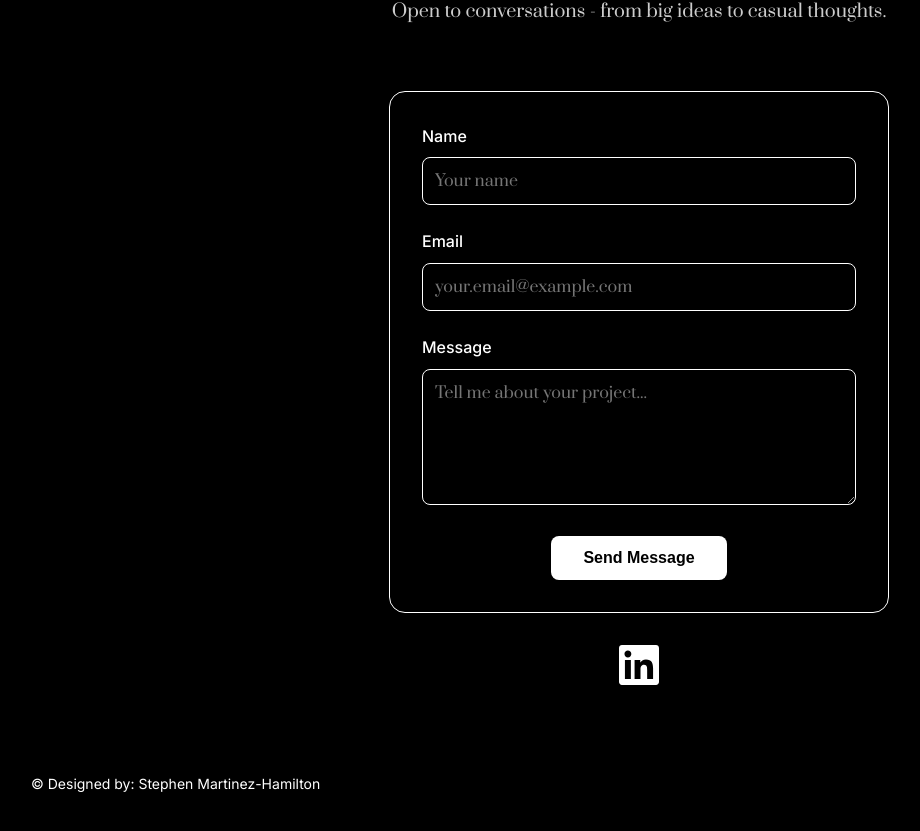
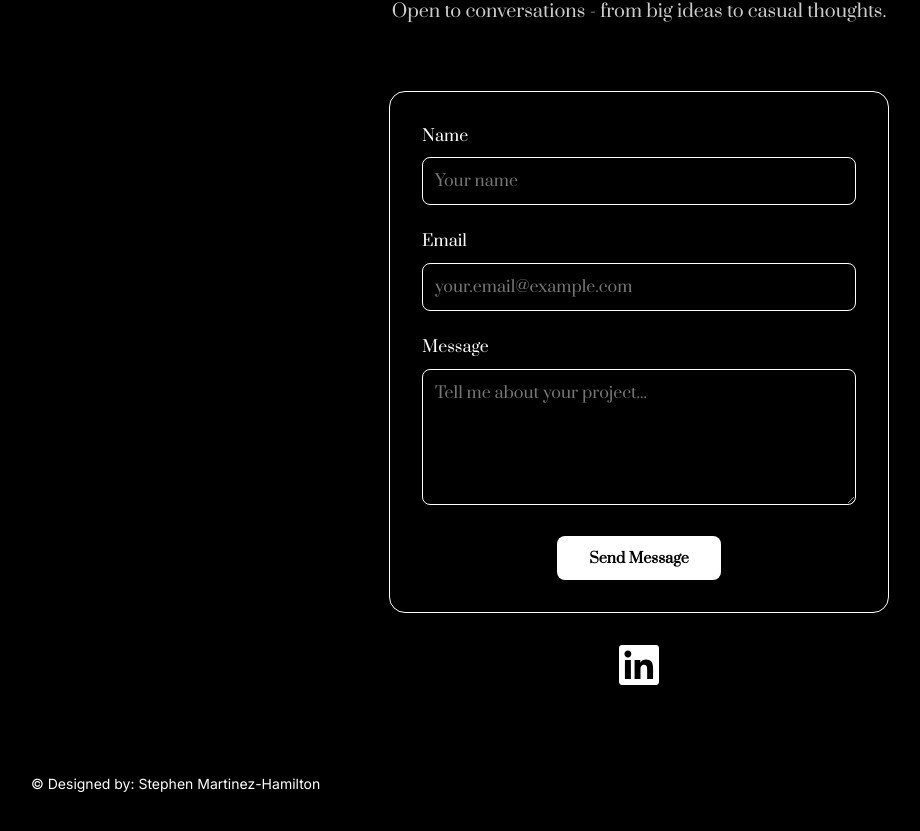
Before and after one commit to stephmartinezhamilton/first-sight, a React (Create React App) app: page /case-studies in a window 1280 px wide. Shown: the part 2260-3091 px from the top of the page, without its empty margins (1-921 px from the left). Built offline with nearby package versions, Linux system fonts and the light colour scheme.

Commit message:
Update form typography to use Prata font consistently

```diff
--- a/src/pages/AboutMe.css
+++ b/src/pages/AboutMe.css
@@ -384,6 +384,7 @@
   font-weight: 500;
   color: var(--text-primary);
   margin-bottom: 0.5rem;
+  font-family: 'Prata', serif;
 }
 
 .form-group input,
@@ -417,8 +418,9 @@
   border: none;
   padding: 0.75rem 2rem;
   border-radius: 0.5rem;
-  font-size: 1rem;
+  font-size: 0.9rem;
   font-weight: 600;
+  font-family: 'Prata', serif;
   cursor: pointer;
   transition: all 0.3s ease;
 }
--- a/src/pages/CaseStudies.css
+++ b/src/pages/CaseStudies.css
@@ -203,6 +203,7 @@
   color: var(--text-primary);
   margin-bottom: 0.5rem;
   text-align: left;
+  font-family: 'Prata', serif;
 }
 
 .form-group input,
@@ -238,6 +239,7 @@
   border-radius: 0.5rem;
   font-size: 1rem;
   font-weight: 600;
+  font-family: 'Prata', serif;
   cursor: pointer;
   transition: all 0.3s ease;
 }
```
